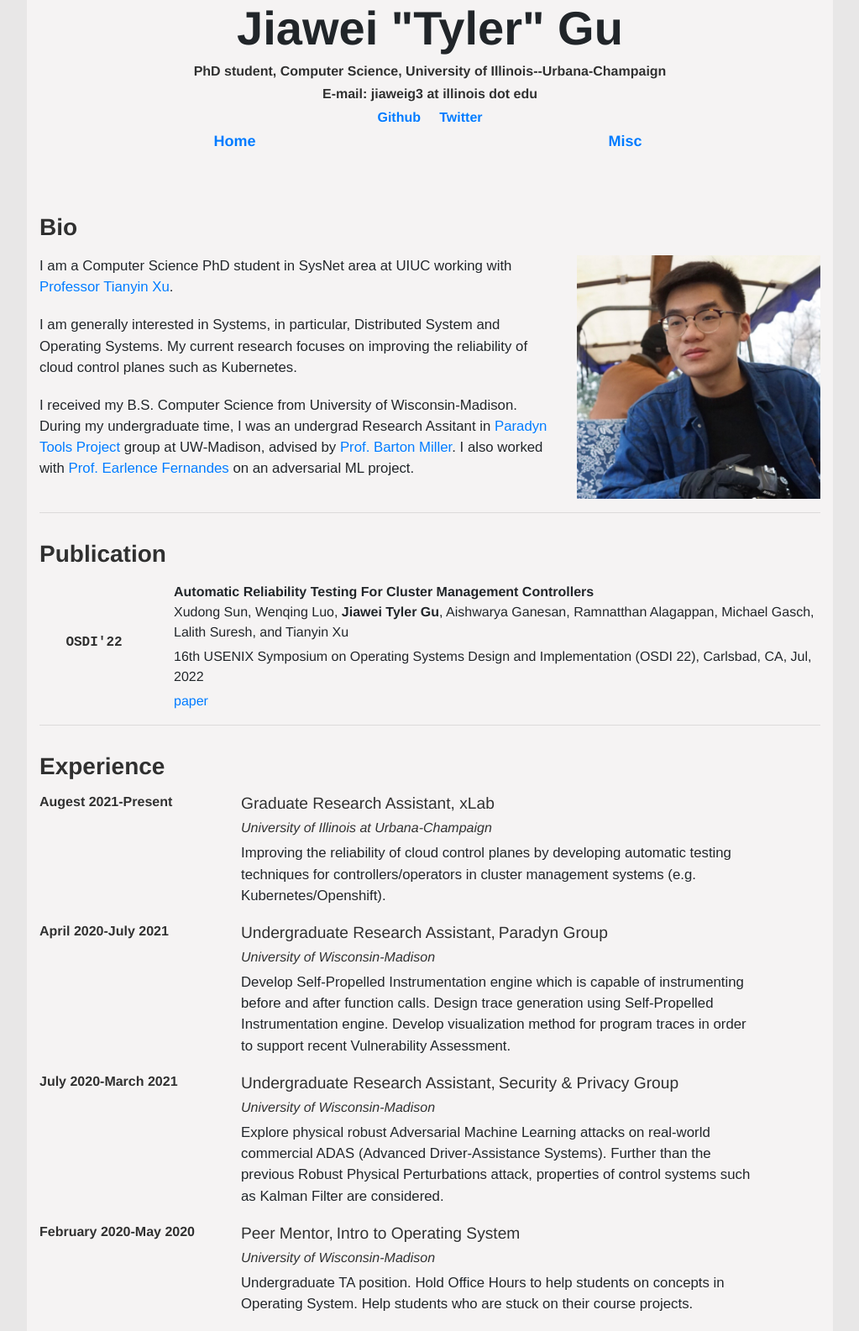
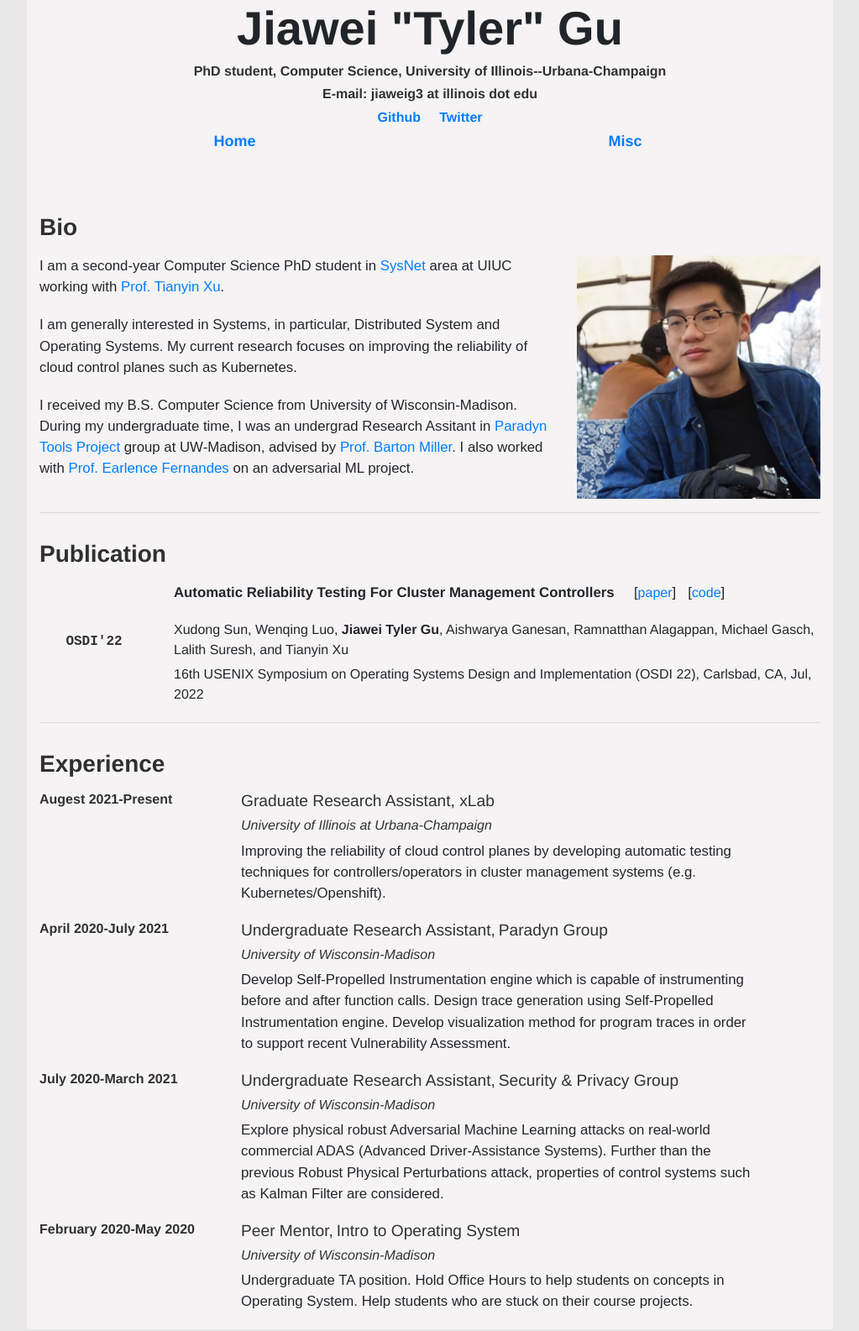
Before and after one commit to tylergu/tylergu.github.io, a Jekyll site: the page built from index.html, in a window 1280 px wide. Shown: the whole page at 84% size, without its empty margins (128-1151 px from the left). Built offline with Jekyll 4.4.1, drawn with Linux system fonts in a browser that asks for light colours.

Commit message:
update bio, add repo

```diff
--- a/_data/publications.yml
+++ b/_data/publications.yml
@@ -10,3 +10,4 @@
   publisher: USENIX Association
   conference: OSDI'22
   file: sieve.pdf
+  code: https://github.com/sieve-project/sieve
--- a/_includes/bio.html
+++ b/_includes/bio.html
@@ -6,8 +6,10 @@
 <div class="row">
     <div class="col-8">
         <p>
-            I am a Computer Science PhD student in SysNet area at UIUC working with
-            <a href="https://tianyin.github.io/">Professor Tianyin Xu</a>.
+            I am a second-year Computer Science PhD student in
+            <a href="https://cs.illinois.edu/research/areas/systems-and-networking">SysNet</a> area
+            at UIUC working with
+            <a href="https://tianyin.github.io/">Prof. Tianyin Xu</a>.
         </p>
         <p>
             I am generally interested in Systems, in particular, Distributed System and Operating Systems.
--- a/_includes/publications.html
+++ b/_includes/publications.html
@@ -10,11 +10,16 @@
         <h4 class="conference">{{ publication.conference }}</h4>
     </div>
     <div class="col-10">
-            <a class="papertitle"> {{ publication.title }} </a>
+        <p>
+        <nobr class="papertitle"> {{ publication.title }} </nobr>
+        &nbsp;&nbsp;&nbsp;
+        [<a class="paperauthors" href="{{ site.baseurl }}/papers/{{publication.file}}">paper</a>]
+        &nbsp;
+        [<a class="paperauthors" href="{{ publication.code }}">code</a>]
+        </p>
         <p class="paperauthors"> {{ publication.author }} </p>
         <p class="paperauthors"> {{ publication.booktitle }}, {{ publication.address }},
             {{ publication.month }}, {{ publication.year }} </p>
-            <a class="paperauthors" href="{{ site.baseurl }}/papers/{{publication.file}}">paper</a>
     </div>
 </div>
 {% endfor %}
```
Lines whose indentation alone changed are shown as unchanged.
